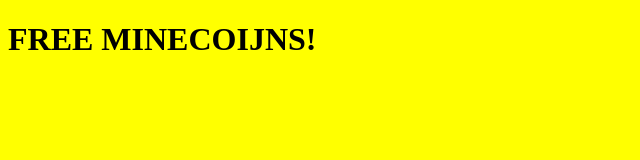
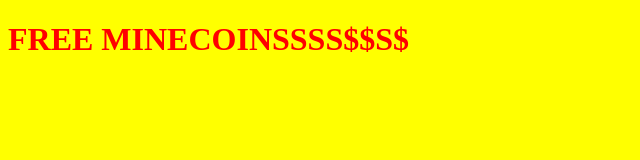
Before and after one commit to 9kh9/9kh9.github.io, a plain HTML site: page index.html in a window 1280 px wide. Shown: the whole page, without its empty margins (0-640 px from the left). Drawn offline with Linux system fonts and the light colour scheme.

Commit message:
Update index.html

```diff
--- a/index.html
+++ b/index.html
@@ -1,7 +1,8 @@
 <!DOCTYPE html>
 <html>
-<h1 style="color: black">FREE MINECOIJNS!</h1>
-
+  <body text = "#FF0000" bgcolor = "#FFFF00">
+<h1>FREE MINECOINSSSS$$S$</h1>
+  </body>
   <body>
 <body text = "#FF0000" bgcolor = "#FFFF00">
 
```
